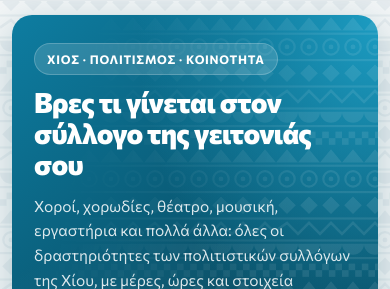
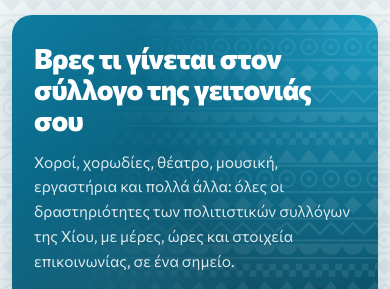
Before and after one commit to panteliser96/chios-syllogoi-map, a plain HTML site: page index.html in a window 390 px wide. Shown: the part 56-345 px from the top of the page. Drawn offline with Linux system fonts and the light colour scheme.

Commit message:
Αφαίρεση ετικέτας από την αρχική

```diff
--- a/index.html
+++ b/index.html
@@ -45,7 +45,7 @@
     -webkit-mask-image: linear-gradient(100deg, transparent 15%, #000 75%); mask-image: linear-gradient(100deg, transparent 15%, #000 75%); }
   .hero::after { content: ""; position: absolute; inset: auto -10% -60% auto; width: 520px; height: 520px; border-radius: 50%; background: radial-gradient(circle, rgba(255,255,255,.10), rgba(255,255,255,0) 70%); pointer-events: none; }
   .eyebrow { display: inline-flex; align-items: center; gap: 8px; font-size: 12px; font-weight: 700; letter-spacing: .06em; text-transform: uppercase; padding: 6px 12px; border-radius: 999px; background: rgba(255,255,255,.14); border: 1px solid rgba(255,255,255,.2); }
-  .hero h2 { font-size: 40px; line-height: 1.1; font-weight: 800; letter-spacing: -.025em; margin: 16px 0 14px; }
+  .hero h2 { font-size: 40px; line-height: 1.1; font-weight: 800; letter-spacing: -.025em; margin: 0 0 14px; }
   .hero p { font-size: 17px; line-height: 1.6; margin: 0; color: rgba(255,255,255,.86); max-width: 520px; }
   .hero .btns { display: flex; flex-wrap: wrap; gap: 10px; margin-top: 26px; }
   .btn { display: inline-flex; align-items: center; gap: 9px; padding: 13px 20px; border-radius: 12px; font-weight: 800; font-size: 15px; text-decoration: none; transition: transform .15s, box-shadow .15s, background .15s; }
@@ -216,7 +216,7 @@
     .brand { gap: 10px; }
     .home { padding: 14px 12px 28px; gap: 14px; }
     .hero { grid-template-columns: 1fr; padding: 28px 22px 26px; border-radius: 20px; gap: 6px; }
-    .hero h2 { font-size: 28px; margin-top: 12px; }
+    .hero h2 { font-size: 28px; }
     .hero p { font-size: 15.5px; }
     .hero .btns { margin-top: 20px; }
     .btn { flex: 1 1 auto; justify-content: center; }
@@ -275,7 +275,6 @@
   <section class="home">
     <div class="hero">
       <div style="position:relative;z-index:1">
-        <span class="eyebrow">Χίος · Πολιτισμός · Κοινότητα</span>
         <h2>Βρες τι γίνεται στον σύλλογο της γειτονιάς σου</h2>
         <p>Χοροί, χορωδίες, θέατρο, μουσική, εργαστήρια και πολλά άλλα: όλες οι δραστηριότητες των πολιτιστικών συλλόγων της Χίου, με μέρες, ώρες και στοιχεία επικοινωνίας, σε ένα σημείο.</p>
         <div class="btns">
```
